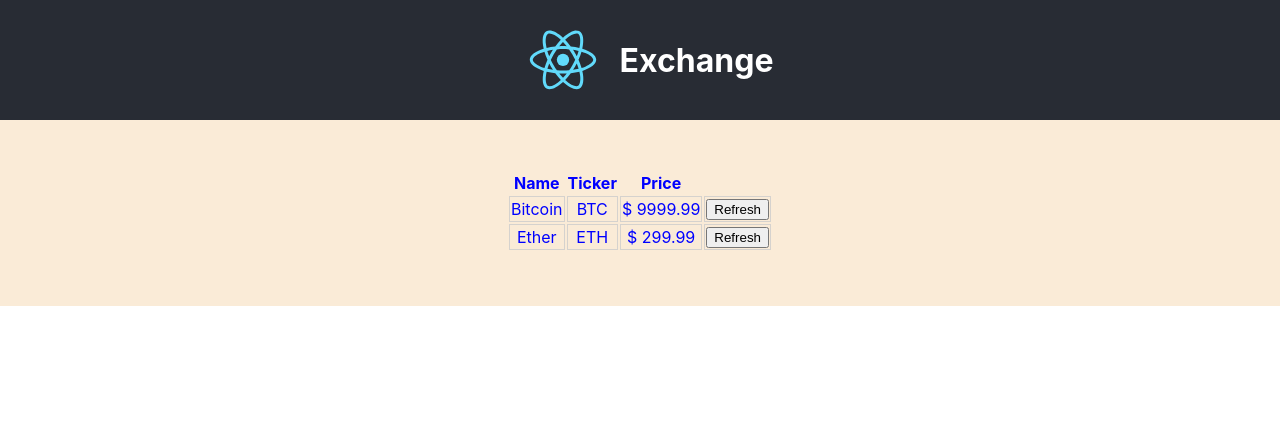
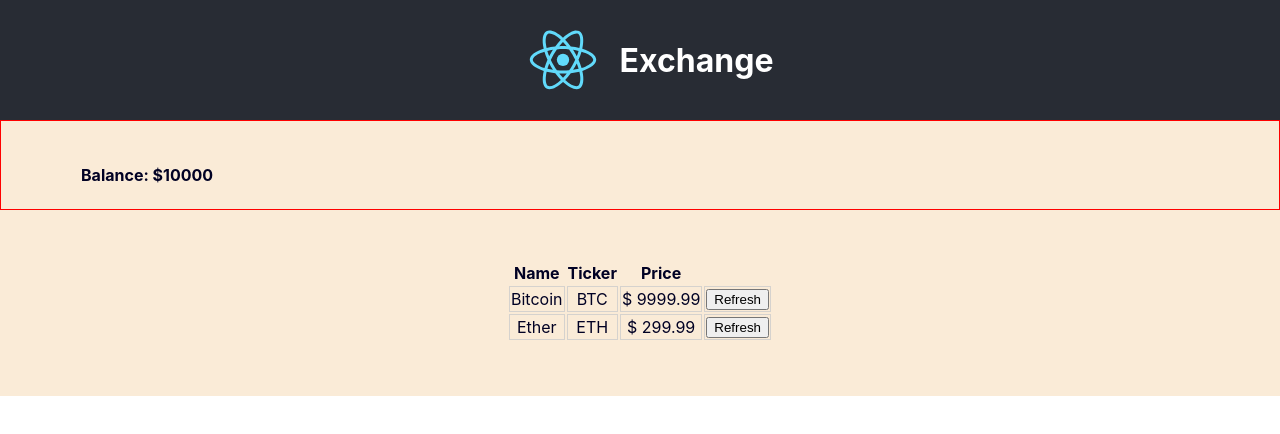
Before and after one commit to cmaximilianoschmid/coin-exchange-first-react, a React (Create React App) app: page / in a window 1280 px wide. Shown: the top 434 px of the page. Built offline with nearby package versions, Linux system fonts and the light colour scheme.

Commit message:
version prior to removing coin.css

```diff
--- a/package.json
+++ b/package.json
@@ -9,6 +9,7 @@
     "react": "^17.0.2",
     "react-dom": "^17.0.2",
     "react-scripts": "4.0.3",
+    "styled-components": "^5.2.3",
     "web-vitals": "^1.1.1"
   },
   "scripts": {
--- a/src/App.css
+++ b/src/App.css
@@ -1,7 +1,7 @@
 .App {
   text-align: center;
   background-color: antiquewhite;
-  color: blue;
+  color: rgb(1, 1, 36);
 }
 
 .App-logo {
--- a/src/App.js
+++ b/src/App.js
@@ -2,6 +2,7 @@
 import logo from './logo.svg';
 import './App.css';
 import Coin from './components/coin/Coin';
+import AccountBalance from './components/AccountBalance/AccountBalance'
 
 function App() {
   return (
@@ -10,6 +11,7 @@
         <img src={logo} alt="React logo" className="App-logo"/>
         <h1 className="App-title">Exchange</h1>
       </header>
+      <AccountBalance amount={10000} />
       <table className="coin-table">
           <thead>
               <tr>
--- /dev/null
+++ b/src/components/AccountBalance/AccountBalance.css
@@ -0,0 +1,3 @@
+.balanceDisplay {
+    font-weight: bold;
+}
--- /dev/null
+++ b/src/components/AccountBalance/AccountBalance.jsx
@@ -0,0 +1,25 @@
+import React, { Component } from 'react';
+import PropTypes from 'prop-types';
+import "./AccountBalance.css"
+import styled from 'styled-components'
+
+const Section = styled.section`
+    border: 1px solid red;
+    text-align: left;
+    padding: 1.5rem 0 1.5rem 5rem;
+`;
+
+export default class AccountBalance extends Component {
+    render() {
+        return (
+            <Section className = "balanceDisplay">
+            <br></br>
+            Balance: ${this.props.amount}
+            </Section>
+        );
+    }
+}
+
+AccountBalance.propTypes = { //typechecking
+    amount: PropTypes.number.isRequired
+}
```
Also changed, not shown: 1 other file (tests, documents, lock files or other folders).
